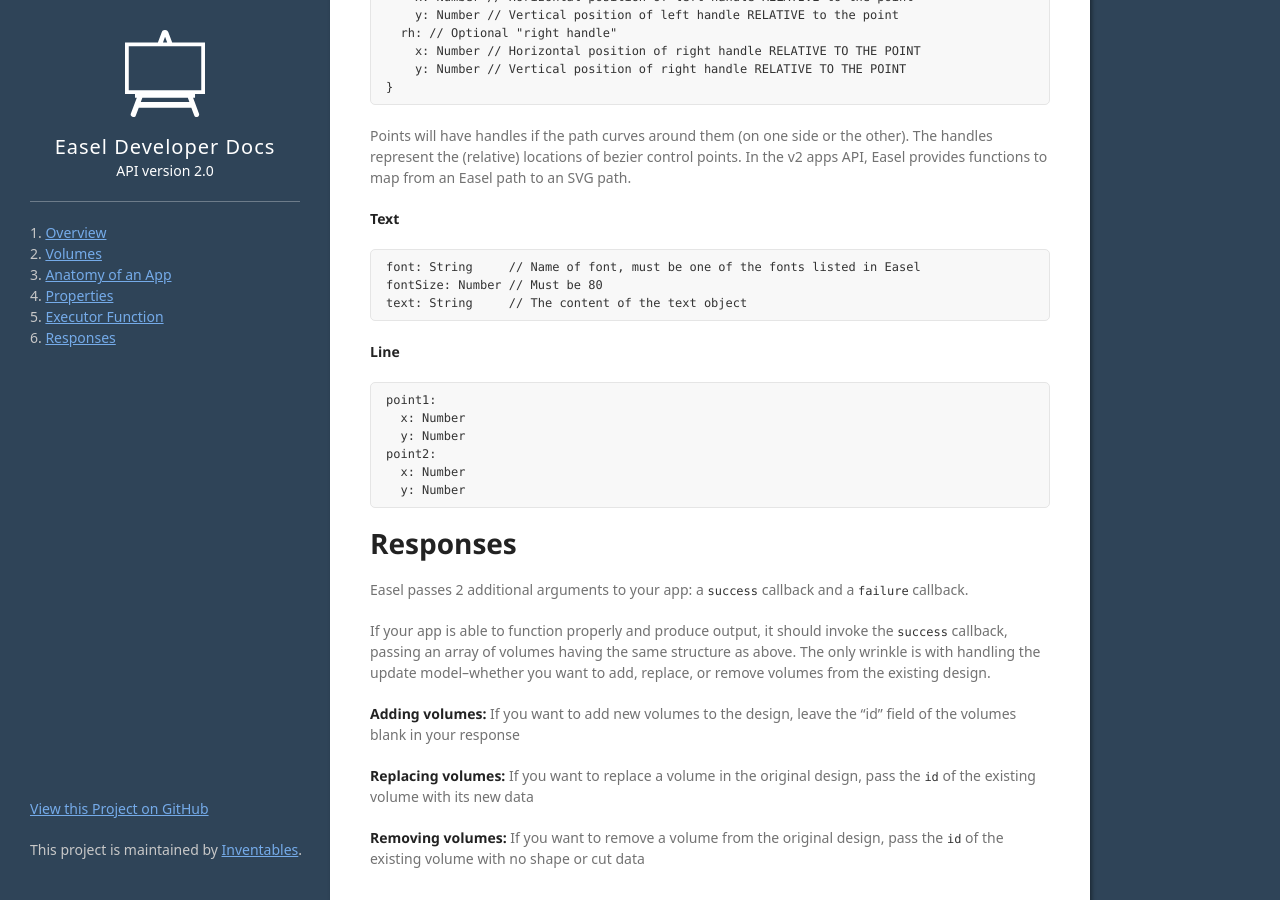
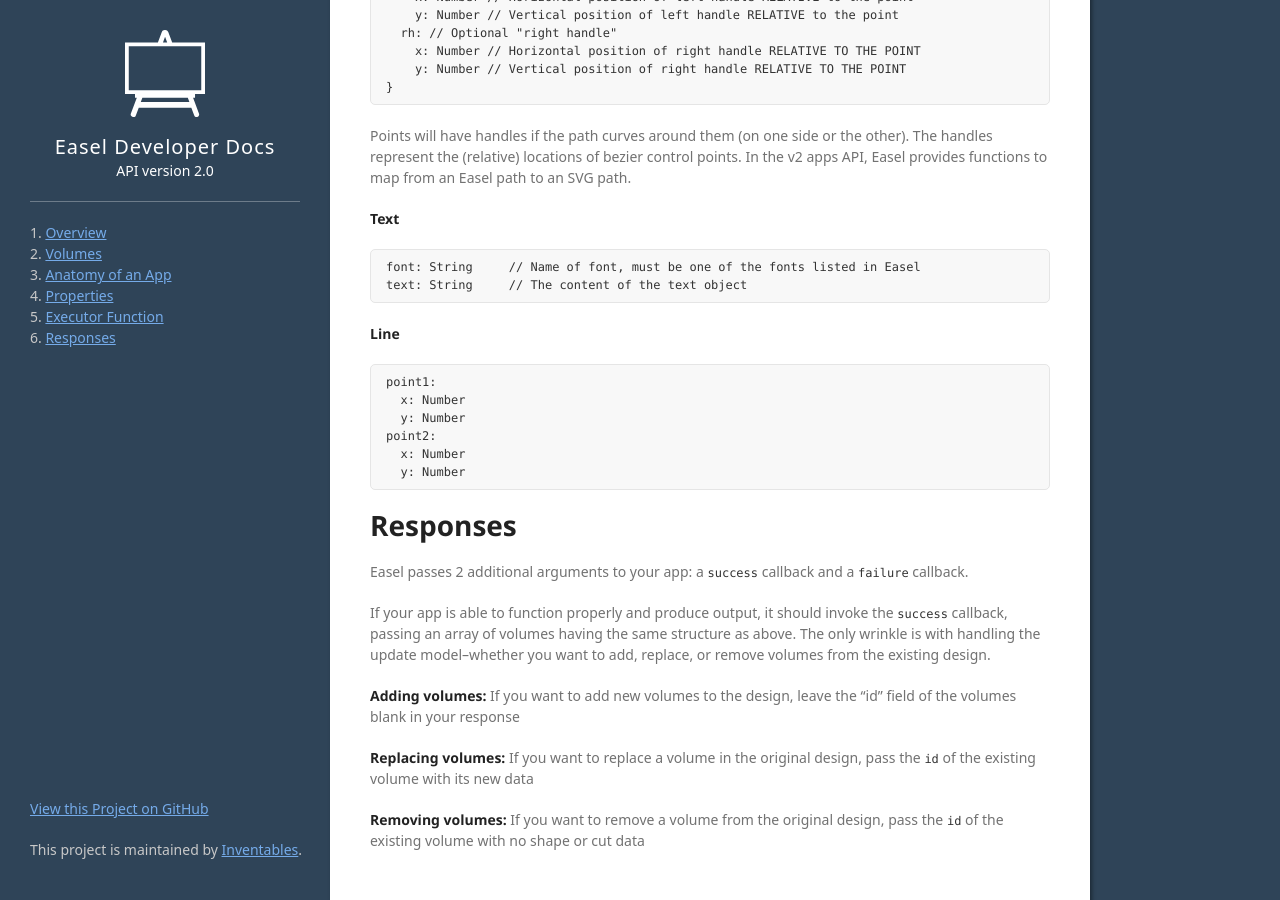
Before and after one commit to inventables/easel-dev, a Jekyll site: the page built from index.md, in a window 1280 px wide and 900 px high, scrolled down 4204 px. Built offline with Jekyll 4.4.1, drawn with Linux system fonts in a browser that asks for light colours; some web fonts are replaced.

Commit message:
Remove fontSize property

````diff
--- a/index.md
+++ b/index.md
@@ -189,7 +189,6 @@ Points will have handles if the path curves around them (on one side or the othe
 
 ```
 font: String     // Name of font, must be one of the fonts listed in Easel
-fontSize: Number // Must be 80
 text: String     // The content of the text object
 ```
 
````
